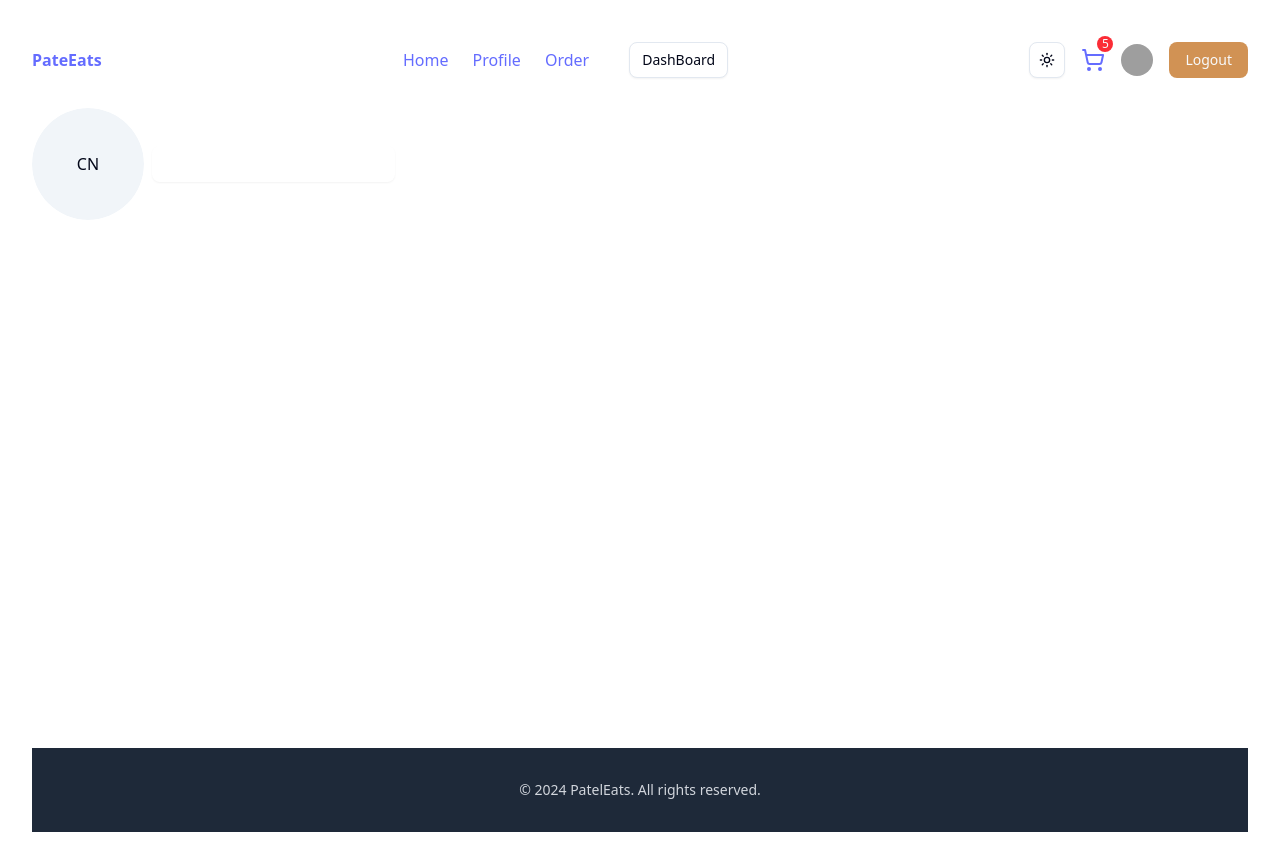
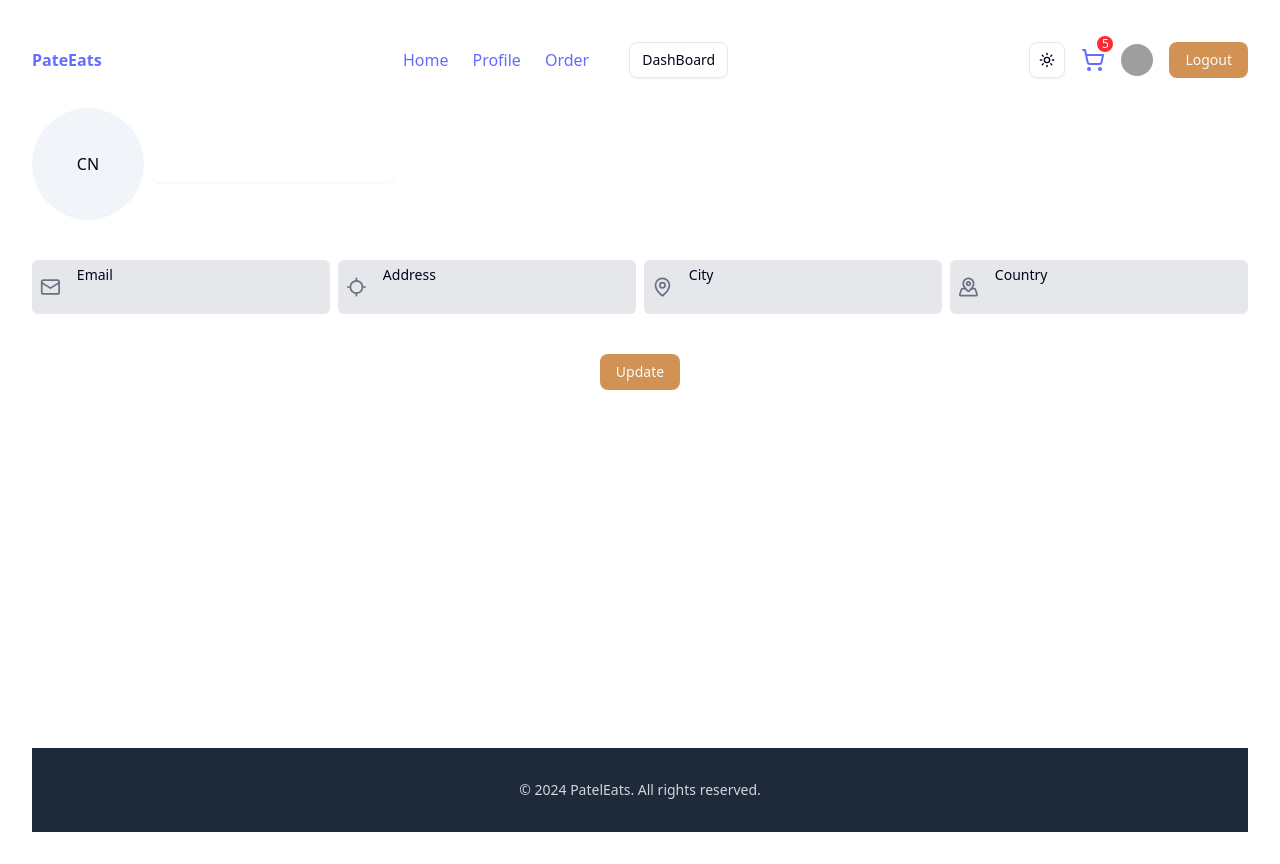
Before and after one commit to DoanDatt/Restaurant_Website, a React (Vite) app in the folder client/: page /profile in a window 1280 px wide. Built offline with nearby package versions, Linux system fonts and the light colour scheme; grey boxes are pictures that could not be loaded.

Commit message:
done HeroSection page

```diff
--- a/client/package.json
+++ b/client/package.json
@@ -13,6 +13,7 @@
     "@radix-ui/react-avatar": "^1.1.11",
     "@radix-ui/react-dialog": "^1.1.15",
     "@radix-ui/react-dropdown-menu": "^2.1.16",
+    "@radix-ui/react-label": "^2.1.8",
     "@radix-ui/react-menubar": "^1.1.16",
     "@radix-ui/react-separator": "^1.1.8",
     "@radix-ui/react-slot": "^1.2.4",
--- a/client/src/components/Profile.tsx
+++ b/client/src/components/Profile.tsx
@@ -1,7 +1,9 @@
 import { useRef, useState } from 'react'
 import { Avatar, AvatarFallback, AvatarImage } from './ui/avatar'
-import { Plus } from 'lucide-react'
+import { Loader2, LocateIcon, Mail, MapPin, MapPinnedIcon, Plus } from 'lucide-react'
 import { Input } from './ui/input'
+import { Label } from './ui/label'
+import { Button } from './ui/button'
 
 export default function Profile() {
   const [isLoading, setIsLoading] = useState<boolean>(false)
@@ -37,6 +39,69 @@ export default function Profile() {
           />
         </div>
       </div>
+      <div className='grid md:grid-cols-4 md:gap-2 gap-3 my-10'>
+        <div className='flex items-center gap-4 rounded-sm p-2 bg-gray-200'>
+          <Mail className='text-gray-500' />
+          <div className='w-full'>
+            <Label>Email</Label>
+            <input
+              // disabled
+              name='email'
+              // value={profileData.email}
+              // onChange={changeHandler}
+              className='w-full text-gray-600 bg-transparent focus-visible:ring-0 focus-visible:border-transparent outline-none border-none'
+            />
+          </div>
+        </div>
+        <div className='flex items-center gap-4 rounded-sm p-2 bg-gray-200'>
+          <LocateIcon className='text-gray-500' />
+          <div className='w-full'>
+            <Label>Address</Label>
+            <input
+              name='address'
+              // value={profileData.address}
+              // onChange={changeHandler}
+              className='w-full text-gray-600 bg-transparent focus-visible:ring-0 focus-visible:border-transparent outline-none border-none'
+            />
+          </div>
+        </div>
+        <div className='flex items-center gap-4 rounded-sm p-2 bg-gray-200'>
+          <MapPin className='text-gray-500' />
+          <div className='w-full'>
+            <Label>City</Label>
+            <input
+              name='city'
+              // value={profileData.city}
+              // onChange={changeHandler}
+              className='w-full text-gray-600 bg-transparent focus-visible:ring-0 focus-visible:border-transparent outline-none border-none'
+            />
+          </div>
+        </div>
+        <div className='flex items-center gap-4 rounded-sm p-2 bg-gray-200'>
+          <MapPinnedIcon className='text-gray-500' />
+          <div className='w-full'>
+            <Label>Country</Label>
+            <input
+              name='country'
+              // value={profileData.country}
+              // onChange={changeHandler}
+              className='w-full text-gray-600 bg-transparent focus-visible:ring-0 focus-visible:border-transparent outline-none border-none'
+            />
+          </div>
+        </div>
+      </div>
+      <div className='text-center'>
+        {isLoading ? (
+          <Button disabled className='bg-orange hover:bg-hoverOrange'>
+            <Loader2 className='mr-2 w-4 h-4 animate-spin' />
+            Please wait
+          </Button>
+        ) : (
+          <Button type='submit' className='bg-orange hover:bg-hoverOrange'>
+            Update
+          </Button>
+        )}
+      </div>
     </form>
   )
 }
--- /dev/null
+++ b/client/src/components/ui/label.tsx
@@ -0,0 +1,22 @@
+import * as React from "react"
+import * as LabelPrimitive from "@radix-ui/react-label"
+
+import { cn } from "@/lib/utils"
+
+function Label({
+  className,
+  ...props
+}: React.ComponentProps<typeof LabelPrimitive.Root>) {
+  return (
+    <LabelPrimitive.Root
+      data-slot="label"
+      className={cn(
+        "flex items-center gap-2 text-sm leading-none font-medium select-none group-data-[disabled=true]:pointer-events-none group-data-[disabled=true]:opacity-50 peer-disabled:cursor-not-allowed peer-disabled:opacity-50",
+        className
+      )}
+      {...props}
+    />
+  )
+}
+
+export { Label }
```
Also changed, not shown: 1 other file (tests, documents, lock files or other folders).
